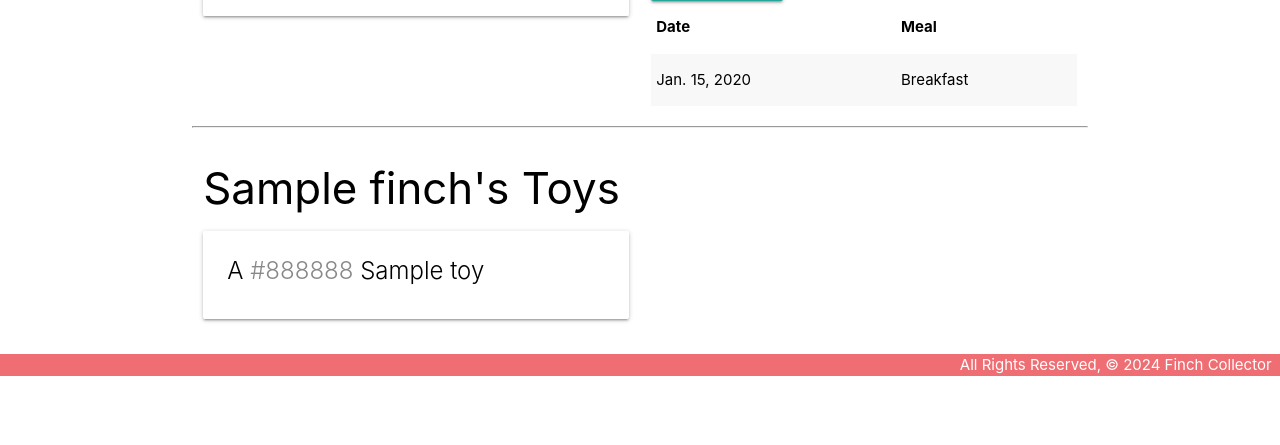
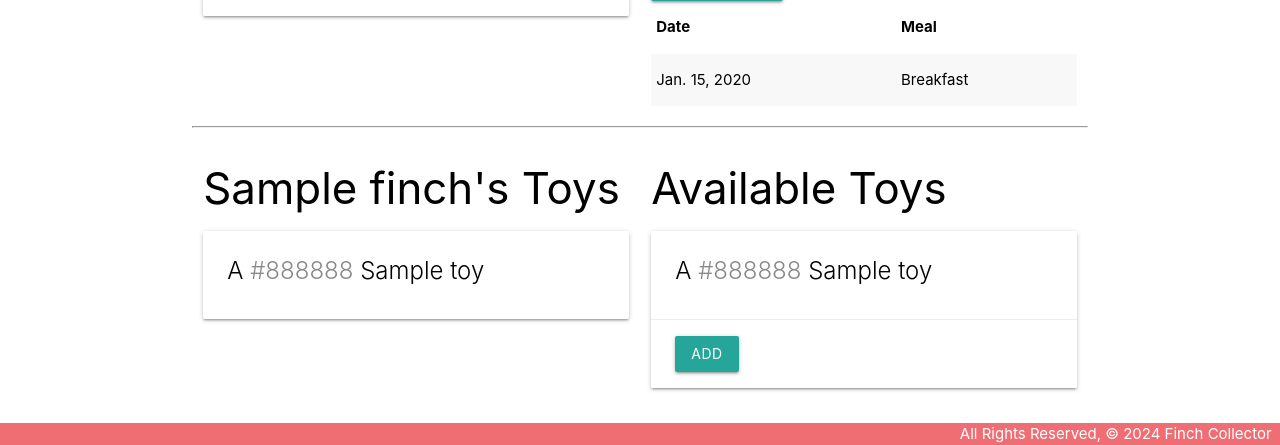
Before and after one commit to ariellepollock/finchcollector, a Django app: template main_app/templates/finches/detail.html in a window 1280 px wide. Shown: the part 425-870 px from the top of the page. Before the commit the page ends 801 px from the top, so only its background shows below. Run offline with Django 4.2, Linux system fonts and the light colour scheme; the template is opened without the code that fills it: values that come from a table or form of the project are taken from there, others are empty; tables that the repository leaves empty hold one stand-in row (values such as "Sample post").

Commit message:
add toy form to template

```diff
--- a/main_app/templates/finches/detail.html
+++ b/main_app/templates/finches/detail.html
@@ -65,6 +65,28 @@
         {% endif %}
     </div>
     <!-- Available toys will come after this line -->
+    <div class="col s6">
+        <h3>Available Toys</h3>
+        {% if toys.count %}
+            {% for toy in toys.all %}
+                <div class="card">
+                    <div class="card-content">
+                        <span class="card-title">
+                            A <span style="color: {{ toy.color }}">{{ toy.color }}</span> {{ toy.name }}
+                        </span>
+                    </div>
+                    <div class="card-action">
+                        <form action="" method="POST">
+                            {% csrf_token %}
+                            <button type="submit" class="btn">Add</button>
+                        </form>
+                    </div>
+                </div>
+            {% endfor %}
+        {% else %}
+            <h5>{{finch.name}} Already Has All Toys Available</h5>
+        {% endif %}
+    </div>
 </div>
 
 <script>
```
